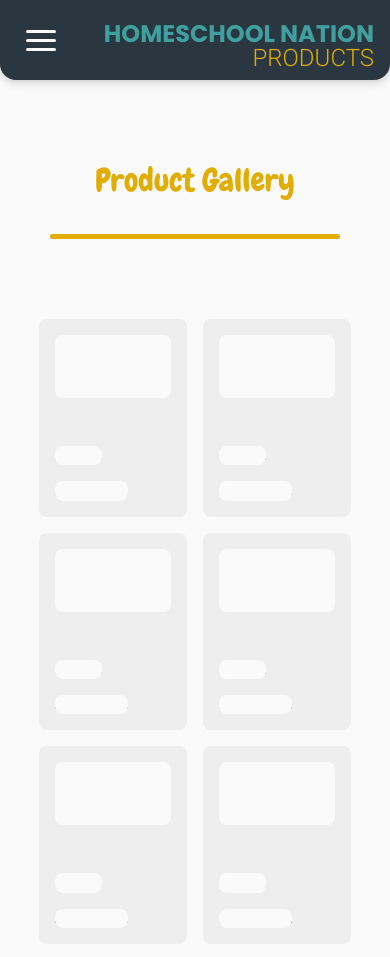
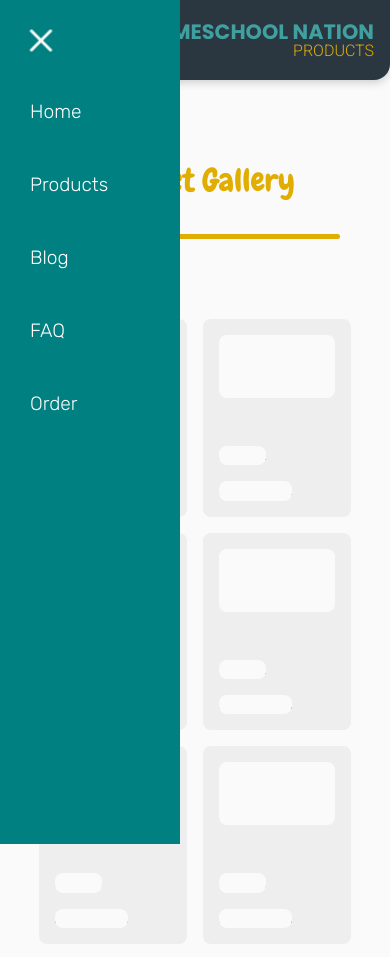
Before and after one commit to Nathan-Boquiren/homeschoolnation.com, a plain HTML site: page pages/products.html in a window 390 px wide. Both pictures are taken after a click on the element 40 px from the left and 40 px from the top of the page. Shown: the top 957 px of the page. Drawn offline with nearby package versions, Linux system fonts and the light colour scheme; no server answers.

Commit message:
refactor: simplify hamburger menu functionality and improve styling for open state

```diff
--- a/scripts/hamburger.js
+++ b/scripts/hamburger.js
@@ -8,37 +8,14 @@ const lineTwo = document.querySelector(".line-2");
 const lineThree = document.querySelector(".line-3");
 const hamburger = document.getElementById("hamburger");
 
-hamburger.addEventListener("click", () => {
-  if (navBar.style.left === "0px") {
-    closeMenu();
-  } else {
-    openMenu();
-  }
-});
+document.addEventListener("click", (e) => {
+  const isHamburger = hamburger.contains(e.target);
+  const isNavBar = navBar.contains(e.target);
 
-function openMenu() {
-  navBar.style.left = "0";
-  hamburger.style.transform = "rotate(-90deg)";
-  lineOne.style.transform = "translateY(9px) rotate(45deg)";
-  lineTwo.style.width = "0px";
-  lineThree.style.transform = "translateY(-9px)rotate(-45deg)";
-}
-
-function closeMenu() {
-  navBar.style.left = "-65vw";
-  hamburger.style.transform = "rotate(0deg)";
-  lineOne.style.transform = "rotate(0deg)";
-  lineTwo.style.width = "30px";
-  lineThree.style.transform = "rotate(0deg)";
-}
-
-document.body.addEventListener("click", (e) => {
-  if (
-    e.target !== navBar &&
-    e.target !== hamburger &&
-    navBar.style.left === "0px"
-  ) {
-    closeMenu();
+  if (isHamburger) {
+    navBar.classList.toggle("open");
+  } else if (!isNavBar && navBar.classList.contains("open")) {
+    navBar.classList.remove("open");
   }
 });
 
--- a/scripts/products.js
+++ b/scripts/products.js
@@ -42,7 +42,8 @@ document.addEventListener("DOMContentLoaded", () => {
       data.forEach((item, idx) => {
         const card = gallery.children[idx];
         const img = card.querySelector("img");
-        img.src = `https://drive.google.com/thumbnail?id=${item.fileId}`;
+        img.src = `https://drive.google.com/thumbnail?id=${item.fileId}&sz=s1000`;
+        img.setAttribute("data-id", item.fileId);
         img.onload = () => {
           img.style.transition = "opacity 0.3s";
           img.style.opacity = "1";
--- a/styles/products.css
+++ b/styles/products.css
@@ -343,7 +343,7 @@ footer {
 
 @media (max-width: 368px) {
     #products-header {
-        height: 100px;
+        height: 5.5rem;
     }
 
     #title::after {
--- a/styles/style.css
+++ b/styles/style.css
@@ -58,7 +58,7 @@ header {
 header #title {
     margin-right: auto;
     color: var(--light-teal);
-    font-size: 2rem;
+    font-size: clamp(1.3rem, 3vw, 2rem);
     position: relative;
     font-family: "Poppins", Arial, Helvetica, sans-serif;
 }
@@ -69,33 +69,33 @@ header #title::after {
     top: 80%;
     right: 0;
     font-family: var(--secondary-font);
-    font-size: 1.5rem;
+    font-size: clamp(1rem, 3vw, 1.5rem);
     font-weight: 300;
     color: var(--mustard-yellow);
 }
 
-nav ul {
+.navbar-links {
     display: flex;
     gap: 2rem;
 }
 
-nav ul li {
+.navbar-links li {
     list-style: none;
     font-family: var(--secondary-font);
     font-weight: 300;
 }
 
-nav ul li:is(:hover, :active) a{
+.navbar-links li:is(:hover, :active) a {
     color: var(--hover-mustard-yellow);
 }
 
-nav ul li a {
+.navbar-links li a {
     color: var(--soft-white);
     text-decoration: none;
     font-size: 1.2rem;
 }
 
-nav ul li:last-child a {
+.navbar-links li:last-child a {
     background-color: var(--mustard-yellow);
     color: white;
     padding: 0.5rem 1rem;
@@ -103,7 +103,7 @@ nav ul li:last-child a {
     font-weight: 500;
 }
 
-nav ul li:last-child:hover a {
+.navbar-links li:last-child:hover a {
     background-color: var(--hover-mustard-yellow);
 }
 
@@ -233,7 +233,6 @@ section#hero #hero-content {
         margin: unset;
         text-wrap: wrap;
         text-align: right;
-        font-size: 1.5rem;
         width: 80%;
     }
 
@@ -244,7 +243,7 @@ section#hero #hero-content {
         z-index: 100;
     }
 
-    nav ul {
+    .navbar-links {
         padding: 100px 30px;
         display: flex;
         flex-direction: column;
@@ -260,18 +259,17 @@ section#hero #hero-content {
         z-index: 500;
     }
 
-    nav ul li:active {
+    .navbar-links li:active {
         font-weight: 500;
-
     }
 
-    nav ul li a {
+    .navbar-links li a {
         color: white;
         text-decoration: none;
         font-size: 1.2rem;
     }
 
-    nav ul li:last-child a {
+    .navbar-links li:last-child a {
         background-color: unset;
         color: var(--soft-white);
         padding: unset;
@@ -279,7 +277,7 @@ section#hero #hero-content {
         font-weight: unset;
     }
 
-    nav ul li:last-child:hover a {
+    .navbar-links li:last-child:hover a {
         background-color: transparent;
     }
 
@@ -302,6 +300,25 @@ section#hero #hero-content {
         background-color: #fafafa;
         border-radius: 3px;
         transition: all 0.3s ease;
+    }
+
+    /* hamburger open style */
+
+    .navbar-links.open {
+        left: 0;
+    }
+
+    nav:has(.navbar-links.open) + #hamburger {
+        transform: rotate(-90deg);
+    }
+    nav:has(.navbar-links.open) + #hamburger .line-1 {
+        transform: translateY(9px) rotate(45deg);
+    }
+    nav:has(.navbar-links.open) + #hamburger .line-2 {
+        width: 0px;
+    }
+    nav:has(.navbar-links.open) + #hamburger .line-3 {
+        transform: translateY(-9px)rotate(-45deg);
     }
 
     section#hero #hero-content {
```
